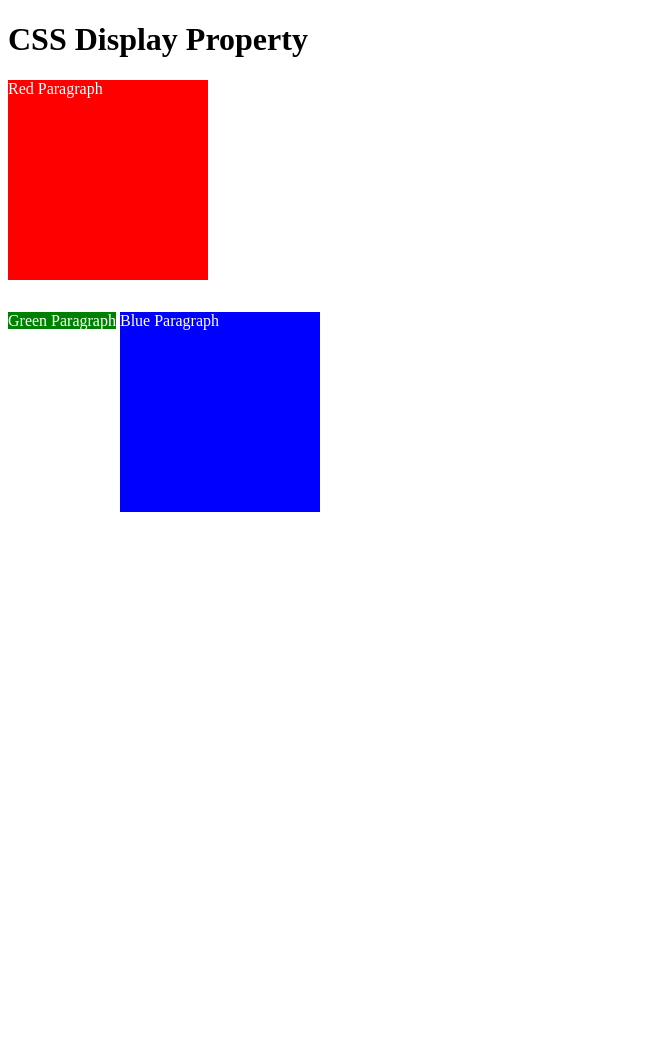
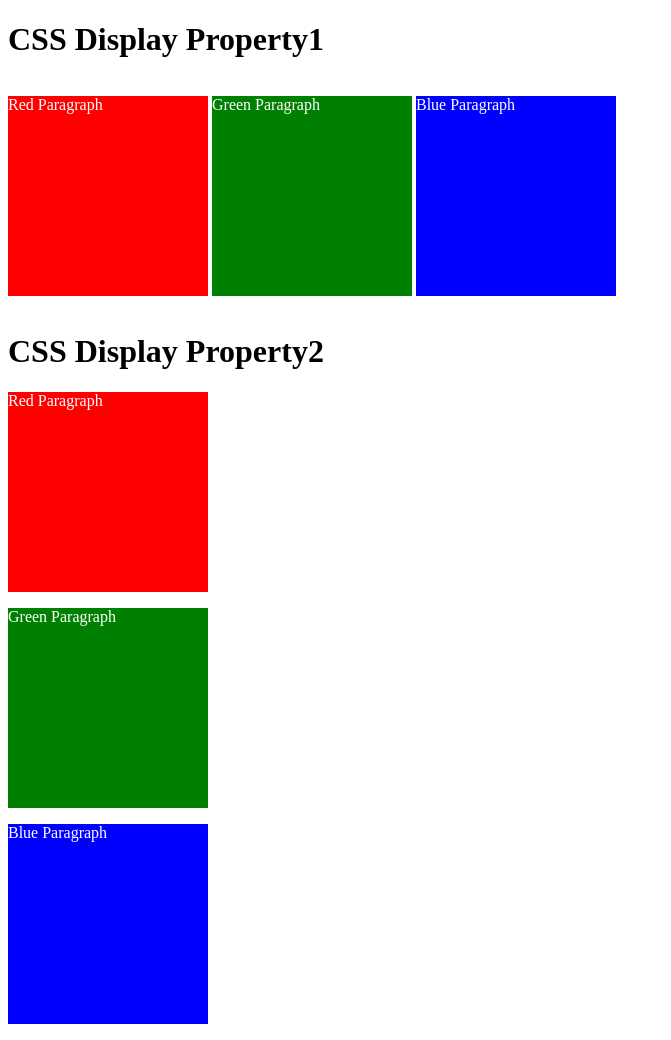
Before and after one commit to ChawitSa/FullStack, a plain HTML site: page 8.0CSSDisplay/index.html in a window 1280 px wide. Shown: the whole page, without its empty margins (0-671 px from the left). Before the commit the page ends 800 px from the top, so only its background shows below. Drawn offline with Linux system fonts and the light colour scheme.

Commit message:
Add Files

```diff
--- a/8.0CSSDisplay/index.html
+++ b/8.0CSSDisplay/index.html
@@ -14,22 +14,44 @@
       color: white;
     }
 
-    .red {
+    .red1 {
+      display: inline-block;
+      width: 200px;
+      height: 200px;
+      background-color: red;
+    }
+
+    .green1 {
+      display: inline-block;
+      width: 200px;
+      height: 200px;
+      background-color: green;
+    }
+
+    .blue1 {
+      display: inline-block;
+      width: 200px;
+      height: 200px;
+      background-color: blue;
+    }
+  </style>
+  <style>
+    .red2 {
       display: block;
       width: 200px;
       height: 200px;
       background-color: red;
     }
 
-    .green {
-      display: inline;
+    .green2 {
+      display: block;
       width: 200px;
       height: 200px;
       background-color: green;
     }
 
-    .blue {
-      display: inline-block;
+    .blue2 {
+      display: block;
       width: 200px;
       height: 200px;
       background-color: blue;
@@ -39,10 +61,15 @@
 
 
 <body>
-  <h1>CSS Display Property</h1>
-  <p class="red">Red Paragraph </p>
-  <p class="green">Green Paragraph</p>
-  <p class="blue">Blue Paragraph</p>
+  <h1>CSS Display Property1</h1>
+  <p class="red1">Red Paragraph </p>
+  <p class="green1">Green Paragraph</p>
+  <p class="blue1">Blue Paragraph</p>
+
+  <h1>CSS Display Property2</h1>
+  <p class="red2">Red Paragraph </p>
+  <p class="green2">Green Paragraph</p>
+  <p class="blue2">Blue Paragraph</p>
 </body>
 
 </html>
```
